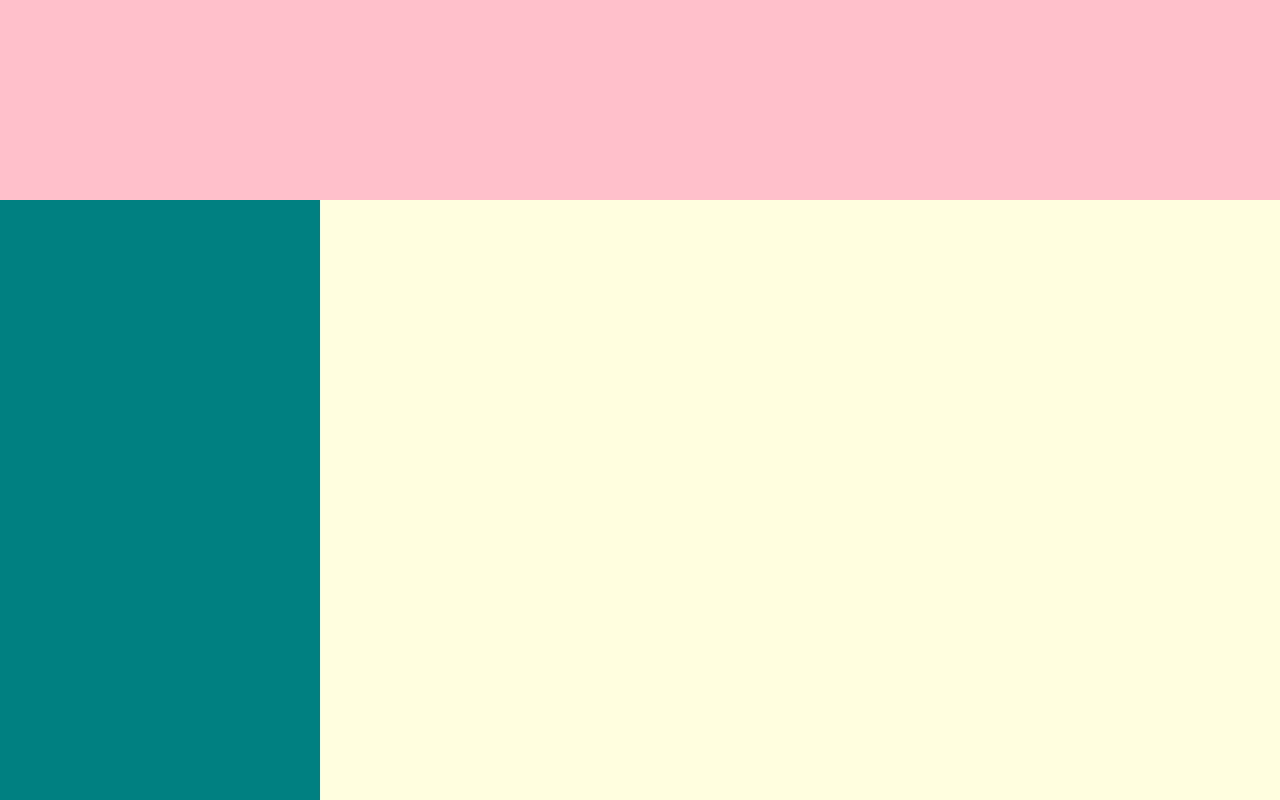
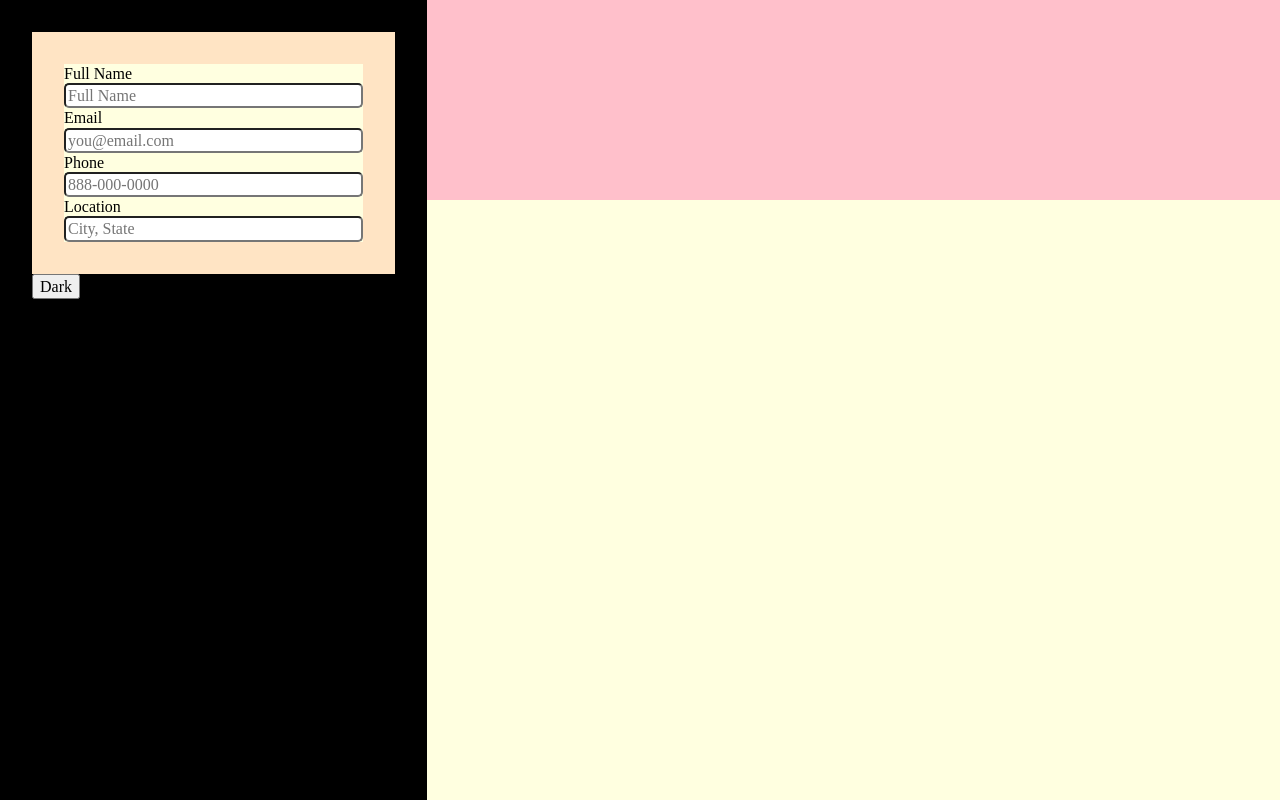
Before and after one commit to saykate/Odin-CV-app, a React (Vite) app: page / in a window 1280 px wide. Built offline with nearby package versions, Linux system fonts and the light colour scheme.

Commit message:
first Form element working, typescript functioning, theme context written and on one component, needs much more work

```diff
--- a/src/App.tsx
+++ b/src/App.tsx
@@ -5,7 +5,6 @@ import Content from './components/Content'
 import MainBody from './components/MainBody'
 
 function App() {
-
   return (
     <MainBody>
       <Nav />
--- a/src/components/Button.tsx
+++ b/src/components/Button.tsx
@@ -1,6 +1,6 @@
 interface ButtonProps {
     onClick: () => {};
-    className: string;
+    className?: string;
     title: string;
 }
 
--- /dev/null
+++ b/src/components/Form.tsx
@@ -0,0 +1,24 @@
+import styled from 'styled-components';
+import { ReactNode, FC } from 'react';
+
+type Props = {
+    children: ReactNode;
+    className: string;
+}
+
+const Form: FC<Props> = ({ children, className }) => {
+    return (
+        <FormContainer className={className}>
+          {children}
+        </FormContainer>
+    )
+}
+
+export default Form
+
+const FormContainer = styled.form`
+    display: flex;
+    flex-direction: column;
+    background-color: bisque;
+    padding: 2rem;
+`;
--- /dev/null
+++ b/src/components/Input.tsx
@@ -0,0 +1,28 @@
+import styled from 'styled-components';
+import { FC } from 'react';
+
+interface InputProps {
+    type: string,
+    name: string,
+    placeholder: string,
+}
+
+const Input: FC<InputProps> = ({ type, name, placeholder }) => {
+    return (
+        <InputContainer>
+            <label htmlFor={name}>{name}</label>
+            <input type={type} name={name} placeholder={placeholder}/>
+        </InputContainer>
+    )
+}
+
+export default Input
+
+const InputContainer = styled.div`
+    display: flex;
+    flex-direction: column;
+    background-color: lightyellow;
+    input {
+        border-radius: 5px;
+    }
+`;
--- a/src/components/MainBody.tsx
+++ b/src/components/MainBody.tsx
@@ -1,19 +1,26 @@
-import styled from 'styled-components';
+import styled from "styled-components";
+import { ReactNode, FC } from "react";
 
-export default function MainBody(props) {
+type Props = {
+  children: ReactNode;
+};
+
+const MainBody: FC<Props> = ({ children }) => {
   return (
     <MainBodyContainer>
-            {props.children}
+      {children}
     </MainBodyContainer>
-    )
-}
+    );
+};
 
 const MainBodyContainer = styled.div`
   height: 100vh;
   display: grid;
-    grid-template-columns: 1fr 3fr;
+  grid-template-columns: 2fr 4fr;
   grid-template-rows: 1fr 3fr;
   grid-template-areas:
-    "nav nav"
-    "sidebar body"
+    "sidebar nav"
+    "sidebar body";
 `;
+
+export default MainBody;
--- a/src/components/Sidebar.tsx
+++ b/src/components/Sidebar.tsx
@@ -1,14 +1,30 @@
 import styled from 'styled-components';
+import Form from './Form';
+import Input from './Input';
+import Button from './Button'
+import { useContext } from 'react';
+import { ThemeContext } from '../context/Theme';
 
-export default function Sidebar() {
+const Sidebar = () => {
+    const theme = useContext(ThemeContext)
+    console.log(theme)
     return (
-        <SidebarContainer>
-
+        <SidebarContainer color={theme.flavor.primary}>
+            <Form className='personalDetails'>
+                <Input type="text" name="Full Name" placeholder="Full Name" />
+                <Input type="email" name="Email" placeholder="you@email.com"/>
+                <Input type="tel" name="Phone" placeholder="888-000-0000"/>
+                <Input type="text" name="Location" placeholder="City, State"/>
+            </Form>
+            <Button className="toggleButt" title="Dark" onClick={theme.toggleTheme} />
         </SidebarContainer>
     )
 }
 
+export default Sidebar
+
 const SidebarContainer = styled.div`
-    background-color: teal;
+    background-color: ${props => props.color};
     grid-area: sidebar;
+    padding: 2rem;
 `;
--- /dev/null
+++ b/src/context/Theme.tsx
@@ -0,0 +1,53 @@
+import { createContext, useState, FC, ReactNode } from "react";
+
+type Colors = {
+  primary: string;
+  secondary: string;
+}
+
+type ColorTheme = {
+  light: Colors;
+  dark: Colors;
+  kinda: Colors;
+}
+
+const colors: ColorTheme = {
+  light: {
+    primary: "black",
+    secondary: "teal",
+  },
+
+  dark: {
+    primary: "white",
+    secondary: "#ff4433",
+  },
+
+  kinda: {
+    primary: "yellow",
+    secondary: "limegreen"
+  }
+}
+
+type ThemeContextType = {
+  toggleTheme: () => void;
+  flavor: Colors;
+}
+
+export const ThemeContext = createContext<ThemeContextType>({ toggleTheme: () => {}, flavor: {primary: "", secondary: ""} })
+
+const ThemeWrapper: FC<{ children: ReactNode }> = ({ children }) => {
+    const [theme, setTheme] = useState('light' as keyof typeof colors)
+    const toggleTheme = () => {
+              setTheme((prevTheme) => (prevTheme === "light" ? "dark" : "light"));
+            };
+    const flavor = colors[theme]
+
+    return (
+        <ThemeContext.Provider value={{toggleTheme, flavor}}>
+          { children }
+        </ThemeContext.Provider>
+
+    )
+}
+
+export default ThemeWrapper
--- a/src/main.tsx
+++ b/src/main.tsx
@@ -2,9 +2,12 @@ import React from 'react'
 import ReactDOM from 'react-dom/client'
 import App from './App.jsx'
 import './styles/index.css'
+import Theme from './context/Theme'
 
 ReactDOM.createRoot(document.getElementById('root')!).render(
   <React.StrictMode>
-    <App />
+    <Theme>
+      <App />
+    </Theme>
   </React.StrictMode>,
 )
--- a/src/styles/index.css
+++ b/src/styles/index.css
@@ -39,5 +39,5 @@ h1, h2, h3 {
 }
 
 :root {
-
+ color: redorange;
 }
```
Also changed, not shown: src/context and reducer/Theme.tsx (deleted, +0 -52 lines). Lines whose indentation alone changed are shown as unchanged.
